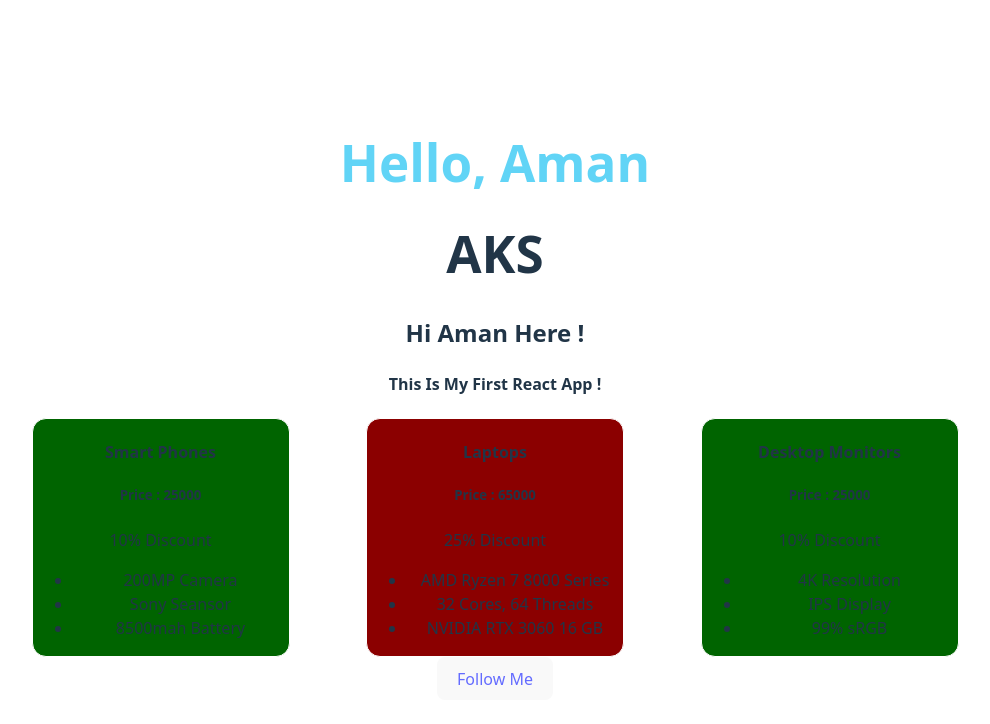
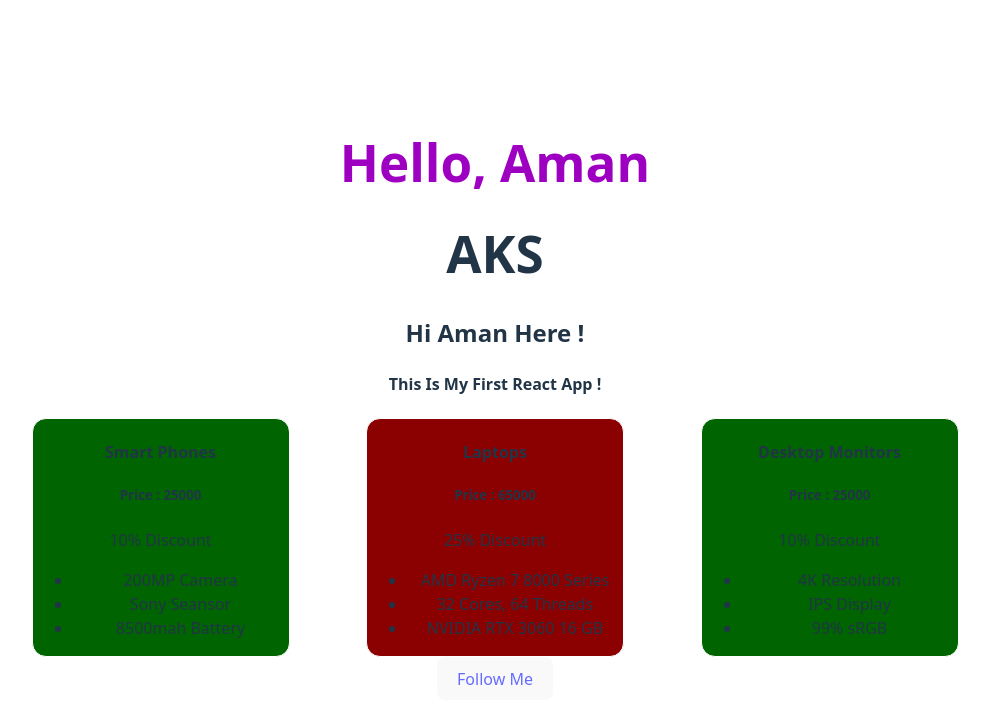
Before and after one commit to amankumarsubudhi/React-Practice, a React (Vite) app: page / in a window 1280 px wide. Shown: the top 724 px of the page, without its empty margins (145-1135 px from the left). Built offline with nearby package versions, Linux system fonts and the light colour scheme.

Commit message:
changed the text color

```diff
--- a/src/App.jsx
+++ b/src/App.jsx
@@ -13,7 +13,7 @@ function Description(){
 function App() {
   return (
   <>
-  <MesBox userName="Aman" textColor="#61D4F6" />
+  <MesBox userName="Aman" textColor="#9e00c2" />
     <Name />
     <Title />
     <Description />
```
